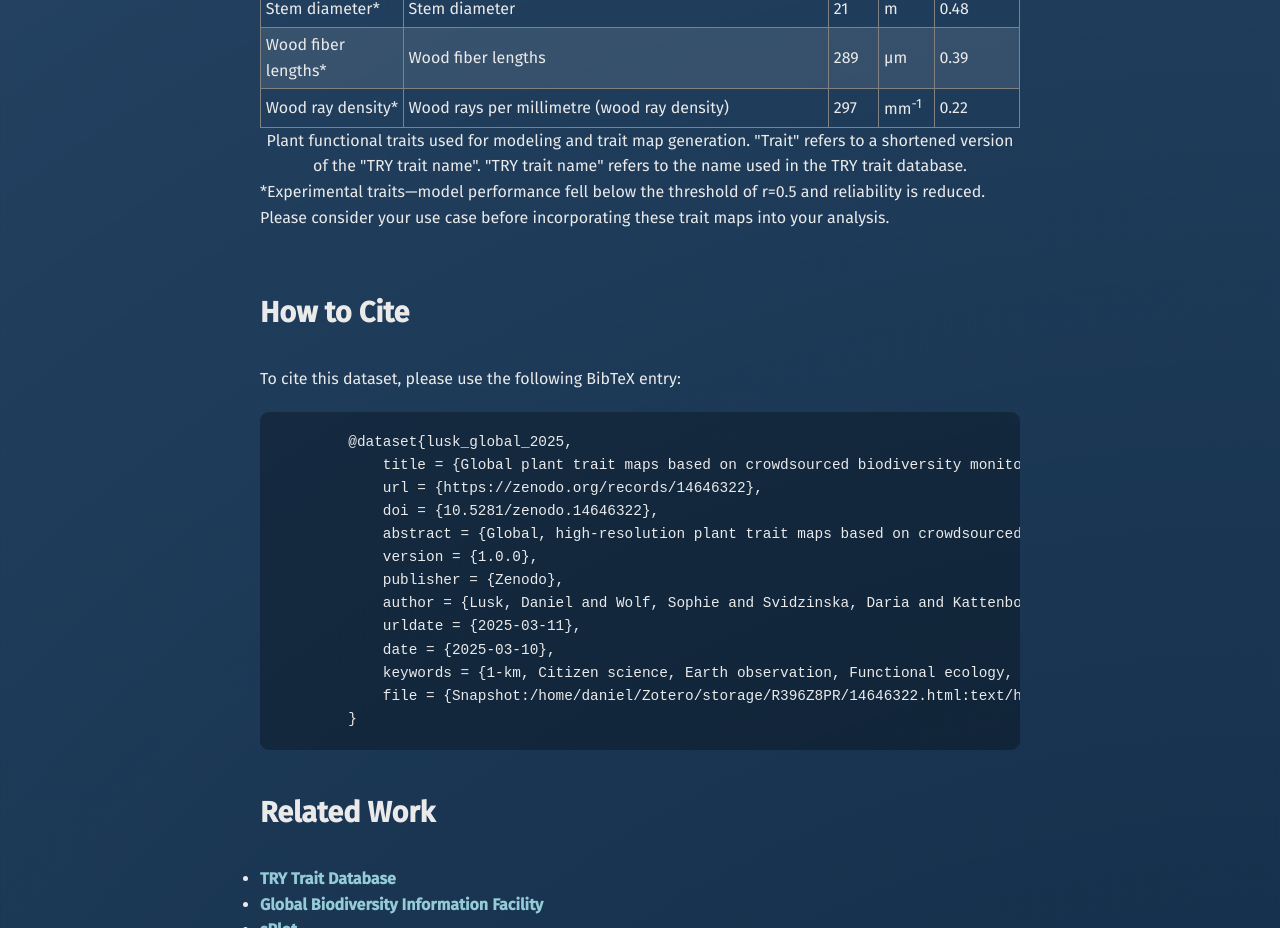
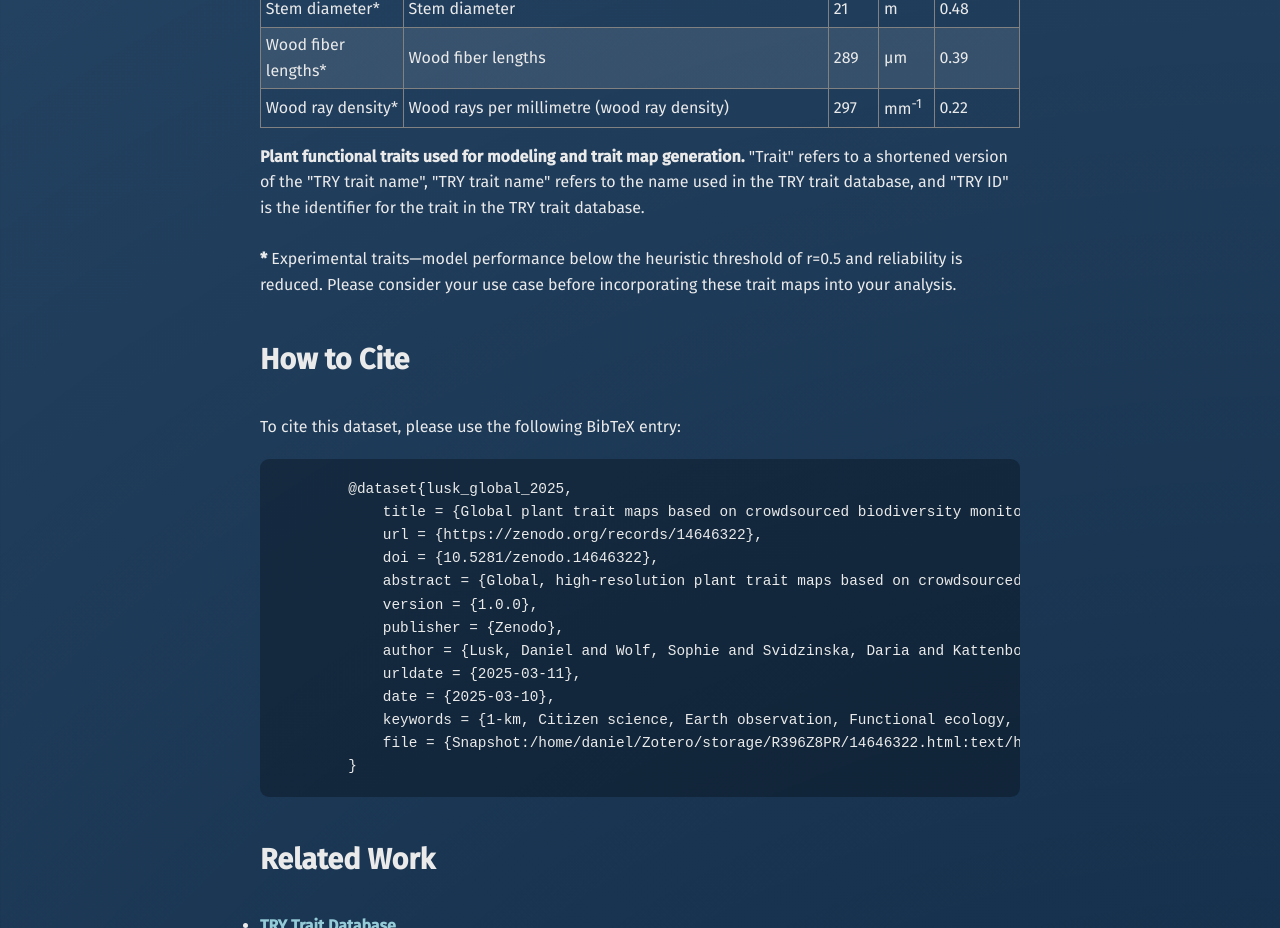
Before and after one commit to GeoSense-Freiburg/global-traits, a plain HTML site: page docs/index.html in a window 1280 px wide. Shown: the part 5520-6448 px from the top of the page. Drawn offline with Linux system fonts and the light colour scheme; a web font is replaced by a local one.

Commit message:
improve table caption

```diff
--- a/docs/index.html
+++ b/docs/index.html
@@ -327,10 +327,12 @@
         </div>
         <h3>Trait descriptions</h3>
         <table style="border-collapse: collapse; width: 100%;">
-          <caption style="caption-side: bottom; text-align: center;">
-            Plant functional traits used for modeling and trait map generation.
-            "Trait" refers to a shortened version of the "TRY trait name".
-            "TRY trait name" refers to the name used in the TRY trait database.
+          <caption style="caption-side: bottom; text-align: left; margin-top: 1em">
+            <strong>Plant functional traits used for modeling and trait map generation.</strong>
+            "Trait" refers to a shortened version of the "TRY trait name", "TRY trait name" refers to the name used in the TRY trait database, and "TRY ID" is the identifier for the trait in the TRY trait database.
+            <br>
+            <br>
+            <strong>*</strong> Experimental traits—model performance below the heuristic threshold of r=0.5 and reliability is reduced. Please consider your use case before incorporating these trait maps into your analysis.
           </caption>
           <thead>
             <tr>
@@ -561,7 +563,6 @@
             </tr>
           </tbody>
         </table>
-        <p>*Experimental traits—model performance fell below the threshold of r=0.5 and reliability is reduced. Please consider your use case before incorporating these trait maps into your analysis.</p>
 
       </section>
 
```
Also changed, not shown: templates/index.html (+6 -5 lines).
